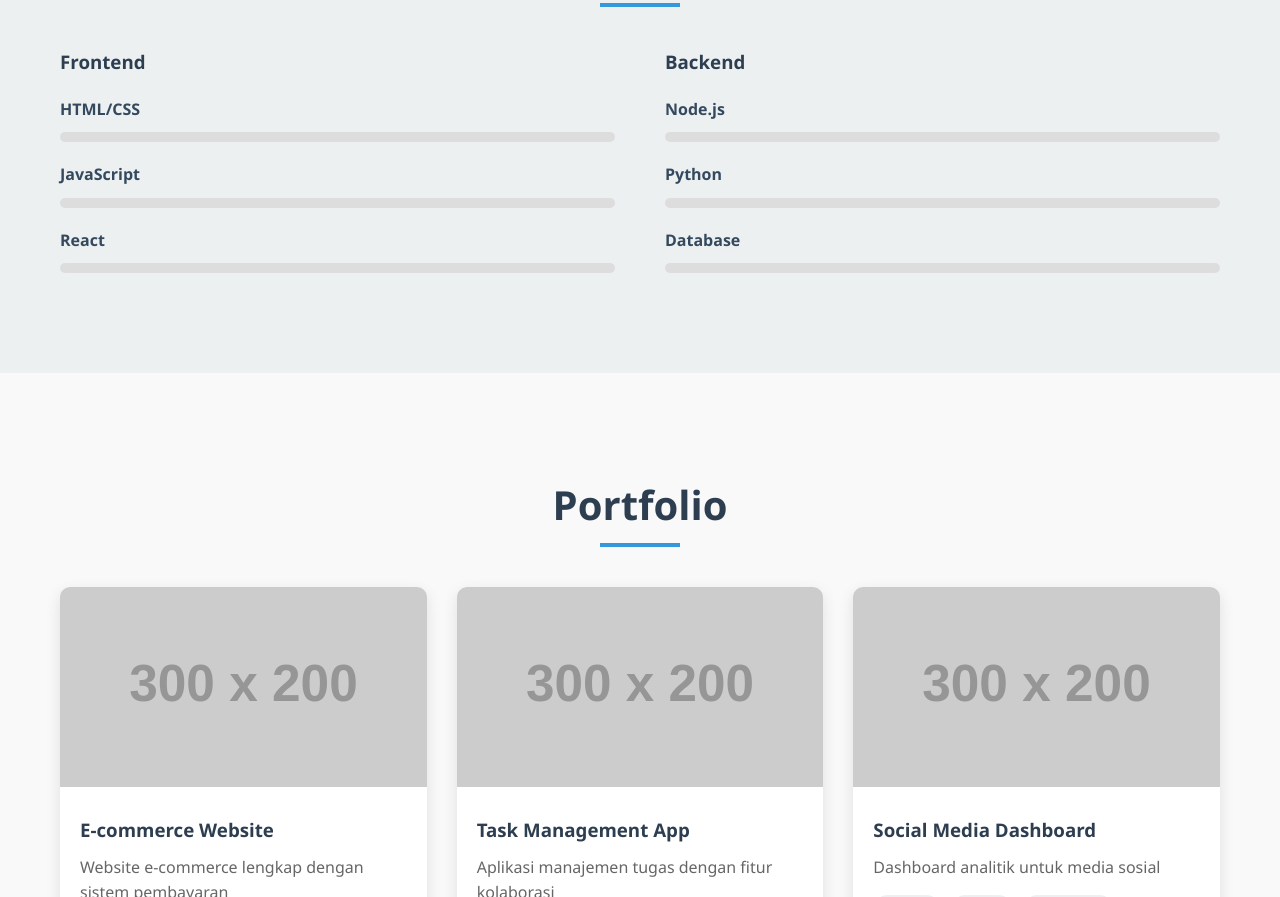
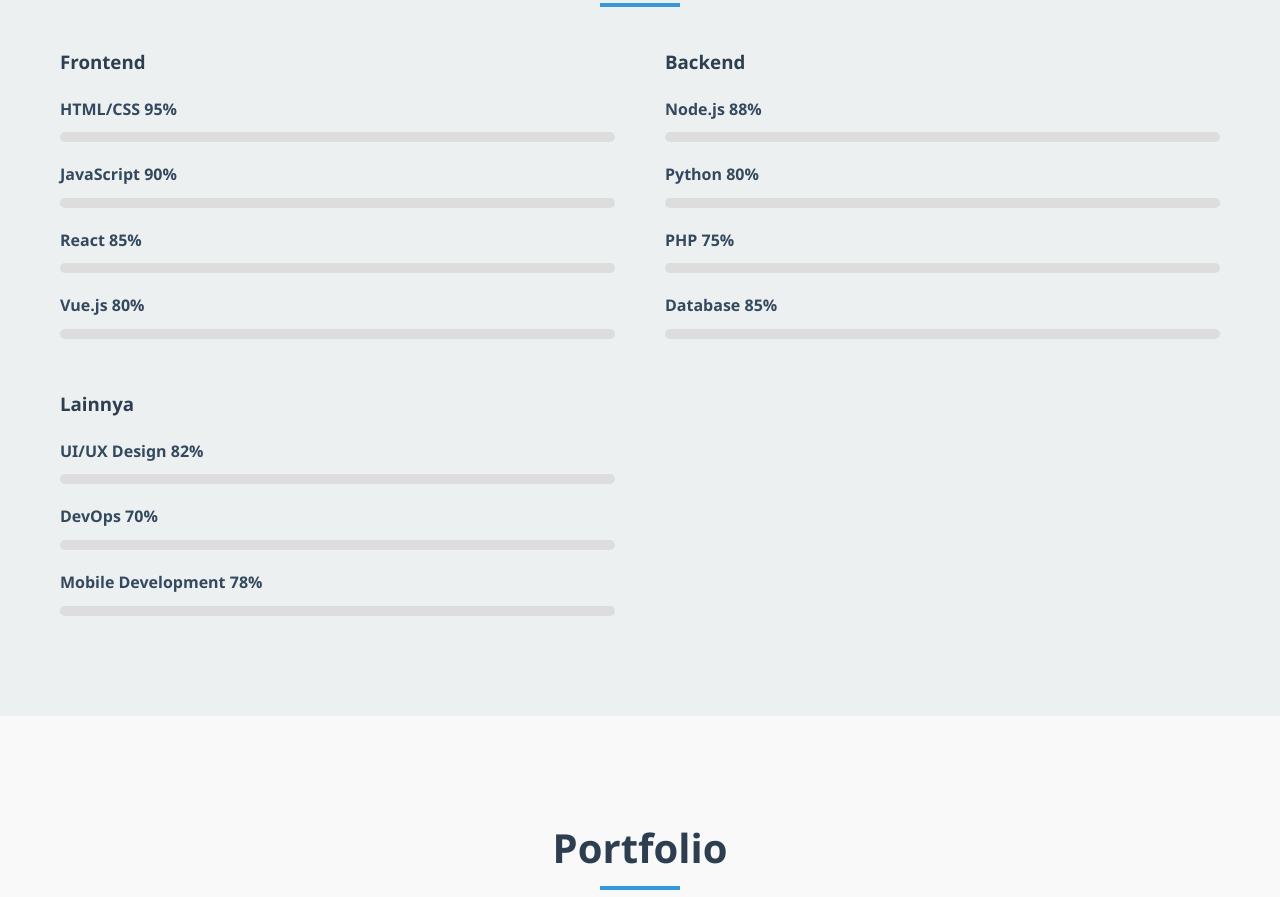
Before and after one commit to KY-DEV1/Portofolio, a plain HTML site: page frontend/index.html in a window 1280 px wide. Shown: the part 1694-2591 px from the top of the page. Drawn offline with Linux system fonts and the light colour scheme; placeholder pictures from the web are drawn by us.

Commit message:
Update index.html

```diff
--- a/frontend/index.html
+++ b/frontend/index.html
@@ -94,21 +94,39 @@
                 <h3>Frontend</h3>
                 <div class="skill-items">
                     <div class="skill-item">
+                        <div class="skill-header">
                             <span>HTML/CSS</span>
+                            <span class="skill-percentage">95%</span>
+                        </div>
                         <div class="skill-bar">
-                                <div class="skill-level" style="width: 95%"></div>
+                            <div class="skill-level" data-width="95%"></div>
                         </div>
                     </div>
                     <div class="skill-item">
+                        <div class="skill-header">
                             <span>JavaScript</span>
+                            <span class="skill-percentage">90%</span>
+                        </div>
                         <div class="skill-bar">
-                                <div class="skill-level" style="width: 90%"></div>
+                            <div class="skill-level" data-width="90%"></div>
                         </div>
                     </div>
                     <div class="skill-item">
+                        <div class="skill-header">
                             <span>React</span>
+                            <span class="skill-percentage">85%</span>
+                        </div>
                         <div class="skill-bar">
-                                <div class="skill-level" style="width: 85%"></div>
+                            <div class="skill-level" data-width="85%"></div>
+                        </div>
+                    </div>
+                    <div class="skill-item">
+                        <div class="skill-header">
+                            <span>Vue.js</span>
+                            <span class="skill-percentage">80%</span>
+                        </div>
+                        <div class="skill-bar">
+                            <div class="skill-level" data-width="80%"></div>
                         </div>
                     </div>
                 </div>
@@ -118,21 +136,72 @@
                 <h3>Backend</h3>
                 <div class="skill-items">
                     <div class="skill-item">
+                        <div class="skill-header">
                             <span>Node.js</span>
+                            <span class="skill-percentage">88%</span>
+                        </div>
                         <div class="skill-bar">
-                                <div class="skill-level" style="width: 88%"></div>
+                            <div class="skill-level" data-width="88%"></div>
                         </div>
                     </div>
                     <div class="skill-item">
+                        <div class="skill-header">
                             <span>Python</span>
+                            <span class="skill-percentage">80%</span>
+                        </div>
                         <div class="skill-bar">
-                                <div class="skill-level" style="width: 80%"></div>
+                            <div class="skill-level" data-width="80%"></div>
                         </div>
                     </div>
                     <div class="skill-item">
+                        <div class="skill-header">
+                            <span>PHP</span>
+                            <span class="skill-percentage">75%</span>
+                        </div>
+                        <div class="skill-bar">
+                            <div class="skill-level" data-width="75%"></div>
+                        </div>
+                    </div>
+                    <div class="skill-item">
+                        <div class="skill-header">
                             <span>Database</span>
+                            <span class="skill-percentage">85%</span>
+                        </div>
                         <div class="skill-bar">
-                                <div class="skill-level" style="width: 85%"></div>
+                            <div class="skill-level" data-width="85%"></div>
+                        </div>
+                    </div>
+                </div>
+            </div>
+
+            <div class="skill-category">
+                <h3>Lainnya</h3>
+                <div class="skill-items">
+                    <div class="skill-item">
+                        <div class="skill-header">
+                            <span>UI/UX Design</span>
+                            <span class="skill-percentage">82%</span>
+                        </div>
+                        <div class="skill-bar">
+                            <div class="skill-level" data-width="82%"></div>
+                        </div>
+                    </div>
+                    <div class="skill-item">
+                        <div class="skill-header">
+                            <span>DevOps</span>
+                            <span class="skill-percentage">70%</span>
+                        </div>
+                        <div class="skill-bar">
+                            <div class="skill-level" data-width="70%"></div>
+                        </div>
+                    </div>
+                    <div class="skill-item">
+                        <div class="skill-header">
+                            <span>Mobile Development</span>
+                            <span class="skill-percentage">78%</span>
+                        </div>
+                        <div class="skill-bar">
+                            <div class="skill-level" data-width="78%"></div>
                         </div>
                     </div>
                 </div>
```
Lines whose indentation alone changed are shown as unchanged.
